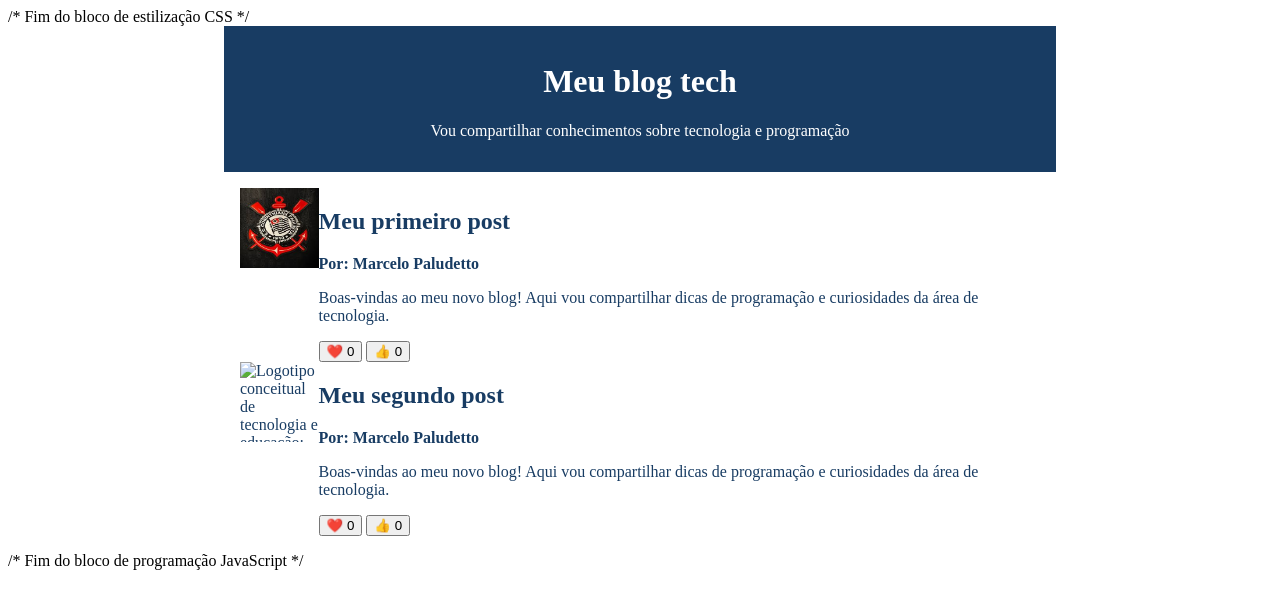
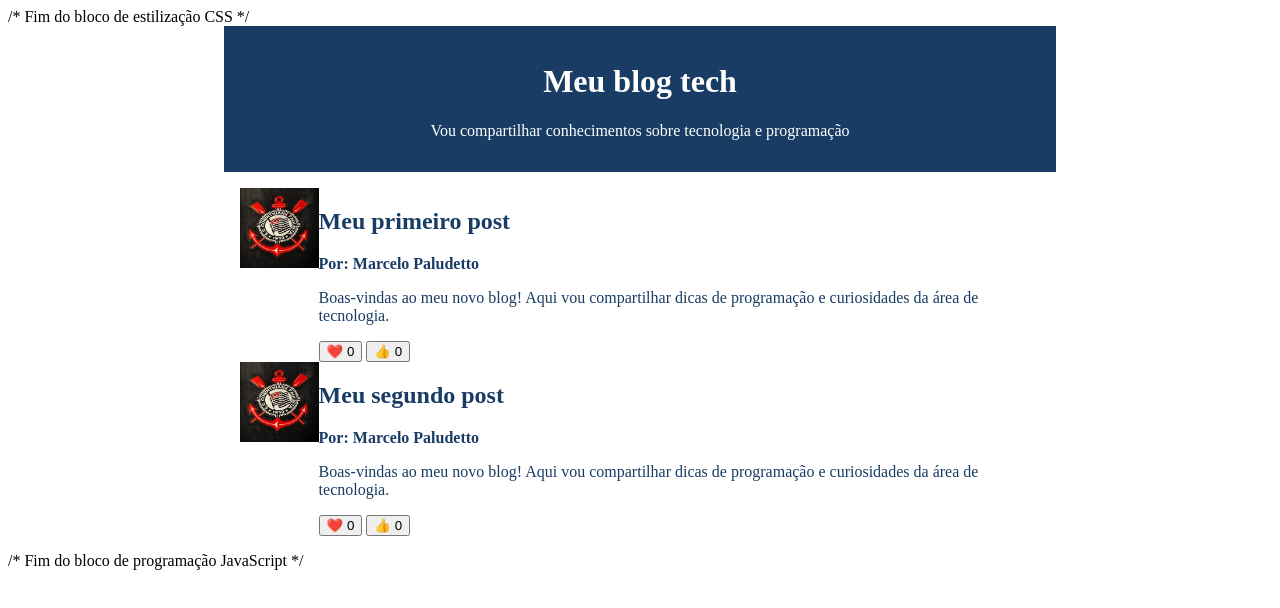
Before and after one commit to joaoneuburgerconceicao-cpu/MeuBlog2026, a plain HTML site: page index.html in a window 1280 px wide. Drawn offline with Linux system fonts and the light colour scheme.

Commit message:
Update index.html

```diff
--- a/index.html
+++ b/index.html
@@ -73,7 +73,7 @@
         </article>
 
         <article> <!-- Segundo artigo do blog -->
-            <img src="imagem-blog.png"
+            <img src="images.jpeg"
                 alt="Logotipo conceitual de tecnologia e educação: um livro aberto de onde emerge um cérebro digital brilhante, cercado por ícones de Wi-Fi, circuitos e lâmpada de ideia. Cores em tons de azul e branco.">
             <div>
                 <h2>Meu segundo post</h2>
```
